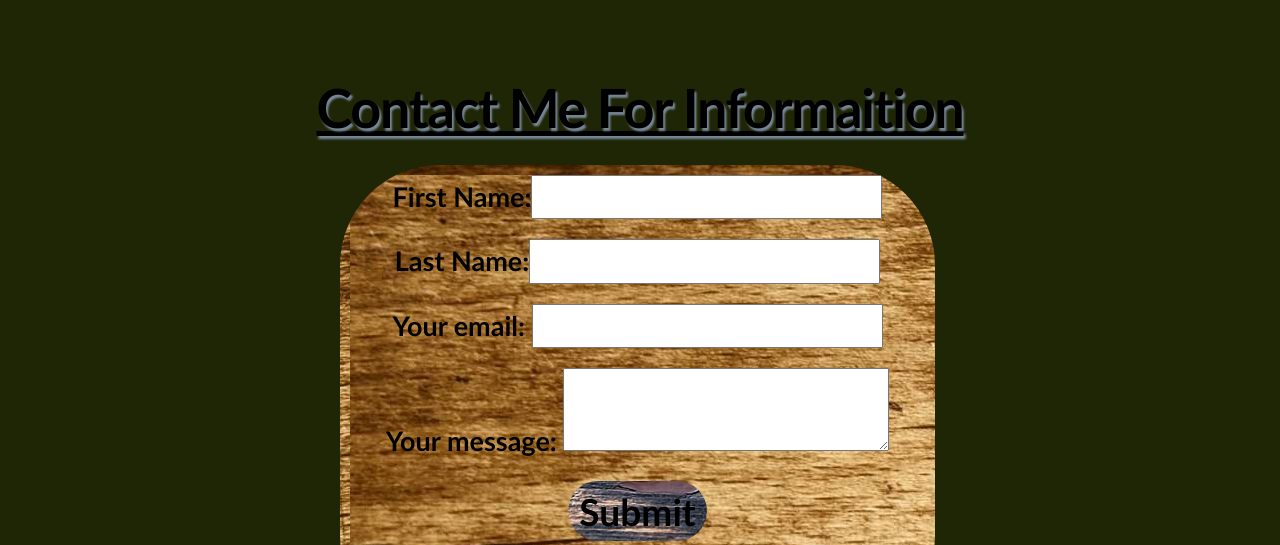
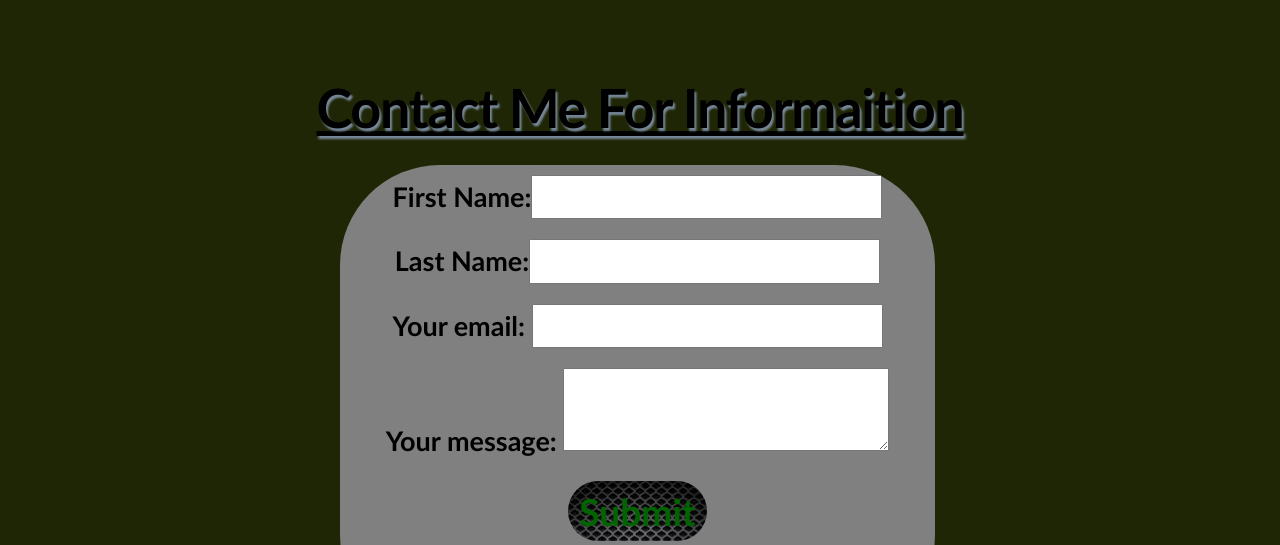
Before and after one commit to jajurney/PortfolioAssignment, a plain HTML site: page index.html in a window 1280 px wide. Shown: the part 1614-2159 px from the top of the page. Drawn offline with nearby package versions, Linux system fonts and the light colour scheme.

Commit message:
updated background and lettering colors

```diff
--- a/index.html
+++ b/index.html
@@ -2,7 +2,7 @@
 <html lang="en">
 <head>
     <meta charset="UTF-8">
-    <meta name="viewport" content="width=device-width, initial-scale=1">
+    <meta name="viewport" content="width=device-width, initial-scale=1.0">
  <!-- Latest compiled and minified CSS -->
  <link rel="stylesheet" href="https://maxcdn.bootstrapcdn.com/bootstrap/3.4.1/css/bootstrap.min.css">
 <!-- Optional theme -->
--- a/main.css
+++ b/main.css
@@ -1,7 +1,7 @@
 header {
     padding: 2.5em 0 0 0.5em;
     margin: 0 0 2.0em;
-    background: #39150C url(imgs/banner-woods-path-cat-939-1.jpg)   0px;
+    background: #39150C url(imgs/banner3.jpg)   0px;
     width: auto;
     height: 400px;
 }
@@ -42,11 +42,11 @@ nav li {
 }
 nav li button , nav li button a:visited, div#form button  {
     text-decoration: solid;
-    color:black;
+    color: darkgreen ;
     padding: 0.1em 0.3em;
     font-size: 5.5em;
     font-weight: bold;
-    background: brown url(imgs/805503.jpg)center 0px;
+    background: brown url(imgs/download.jfif)center 0px;
     border: transparent;
     border-width: 6px;
     border-radius: 30px;
@@ -87,7 +87,7 @@ div#form form {
     display: inline-block;
     padding-bottom: 5em;
     margin-left: 325px;
-    background: brown url(imgs/Background1.jpg);
+    background: grey;
     text-align: center;
     border-radius: 100px;
     margin-bottom: 50px;
```
Also changed, not shown: imgs/banner3.jpg (added), imgs/download.jfif (added).
